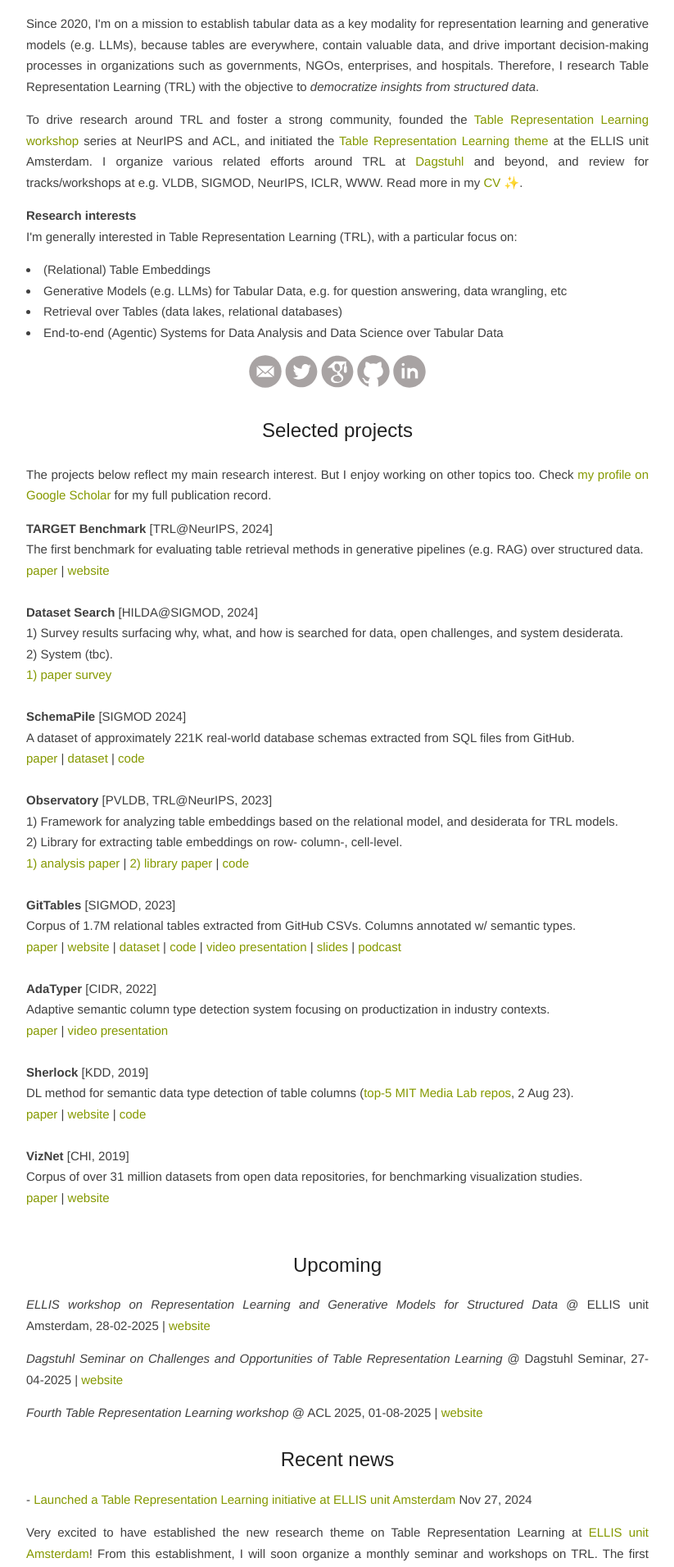
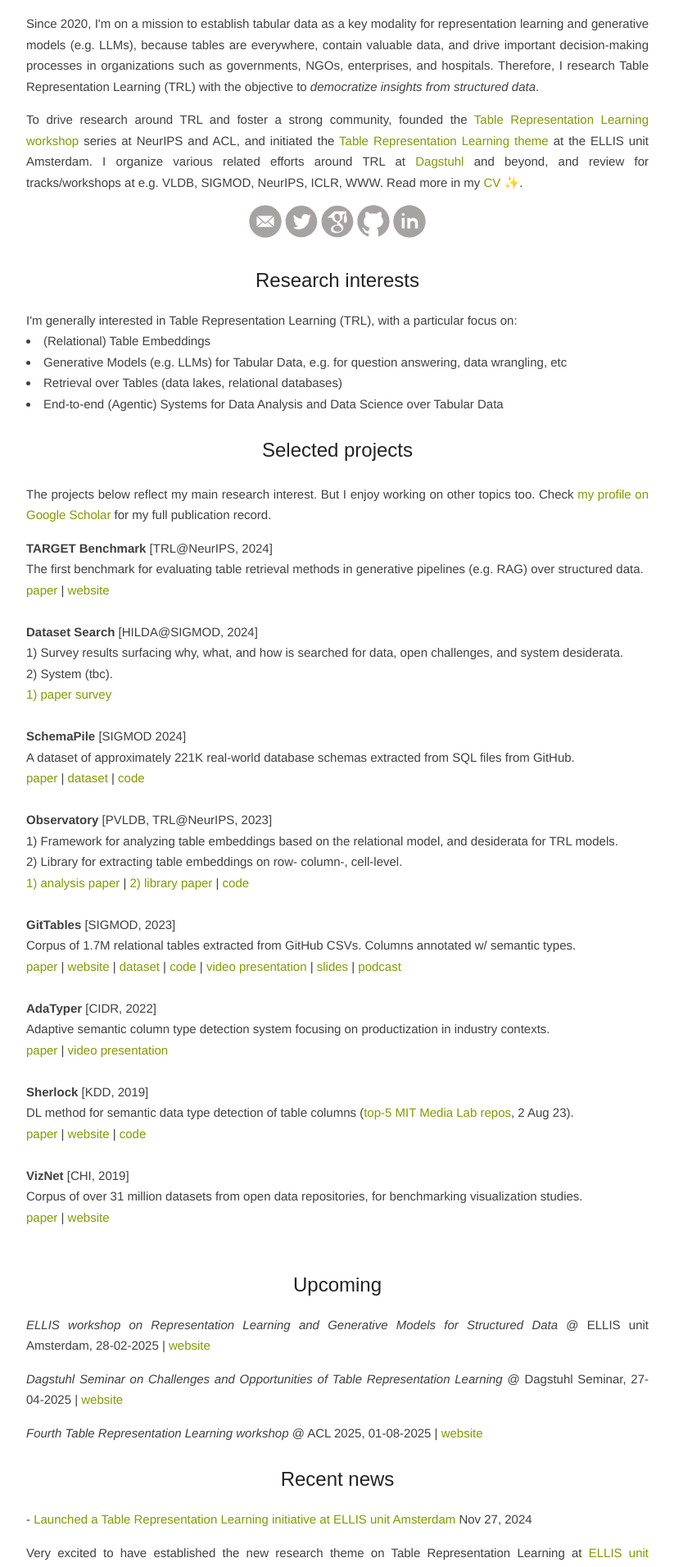
Before and after one commit to madelonhulsebos/madelonhulsebos.github.io, a Jekyll site: the page built from index.html, in a window 1280 px wide. Shown: the part 454-2365 px from the top of the page at 82% size, without its empty margins (228-1051 px from the left). Built offline with Jekyll 4.4.1, drawn with Linux system fonts in a browser that asks for light colours; the list of posts is cut into pages by our own code.

Commit message:
add page

```diff
--- a/_pages/trl-lab.html
+++ b/_pages/trl-lab.html
@@ -8,7 +8,7 @@ permalink: /trl-lab/
 Welcome &#128075;!<br>
 
 <br>The mission of the TRL Lab (short for Table Representation Learning lab) is to democratize insights from structured data, through representation learning and generative models for tabular data.
-The lab is led by Madelon Hulsebos who also initiated the broader <a href="https://ivi.fnwi.uva.nl/ellis/research/table-representation-learning/" target="blank">Table Representation Learning theme</a> at ELLIS unit Amsterdam.
+The lab is led by Madelon Hulsebos who also initiated the affiliated <a href="https://ivi.fnwi.uva.nl/ellis/research/table-representation-learning/" target="blank">Table Representation Learning theme</a> at ELLIS unit Amsterdam.
 
 <h2>Current Members</h2>
 <div style="text-align: justify;">
--- a/index.html
+++ b/index.html
@@ -30,15 +30,6 @@ layout: default
   Read more in my <a href="https://madelonhulsebos.github.io/assets/CV.pdf" target="_blank"></b>CV</a> ✨.
 </p>
 
-  <p>
-  <b>Research interests</b><br>
-  I'm generally interested in Table Representation Learning (TRL), with a particular focus on:
-  <li>(Relational) Table Embeddings</li>
-  <li>Generative Models (e.g. LLMs) for Tabular Data, e.g. for question answering, data wrangling, etc</li>
-  <li>Retrieval over Tables (data lakes, relational databases)</li>
-  <li>End-to-end (Agentic) Systems for Data Analysis and Data Science over Tabular Data</li>
-  </p>
-
 
   <div>
     <div style="text-align: center;">
@@ -49,6 +40,16 @@ layout: default
 
  </div>
 
+
+ <p>
+  <h2>Research interests</h2>
+<!-- <b>Research interests</b><br> -->
+I'm generally interested in Table Representation Learning (TRL), with a particular focus on:
+<li>(Relational) Table Embeddings</li>
+<li>Generative Models (e.g. LLMs) for Tabular Data, e.g. for question answering, data wrangling, etc</li>
+<li>Retrieval over Tables (data lakes, relational databases)</li>
+<li>End-to-end (Agentic) Systems for Data Analysis and Data Science over Tabular Data</li>
+</p>
 
 
  <h2>Selected projects</h2>
```
